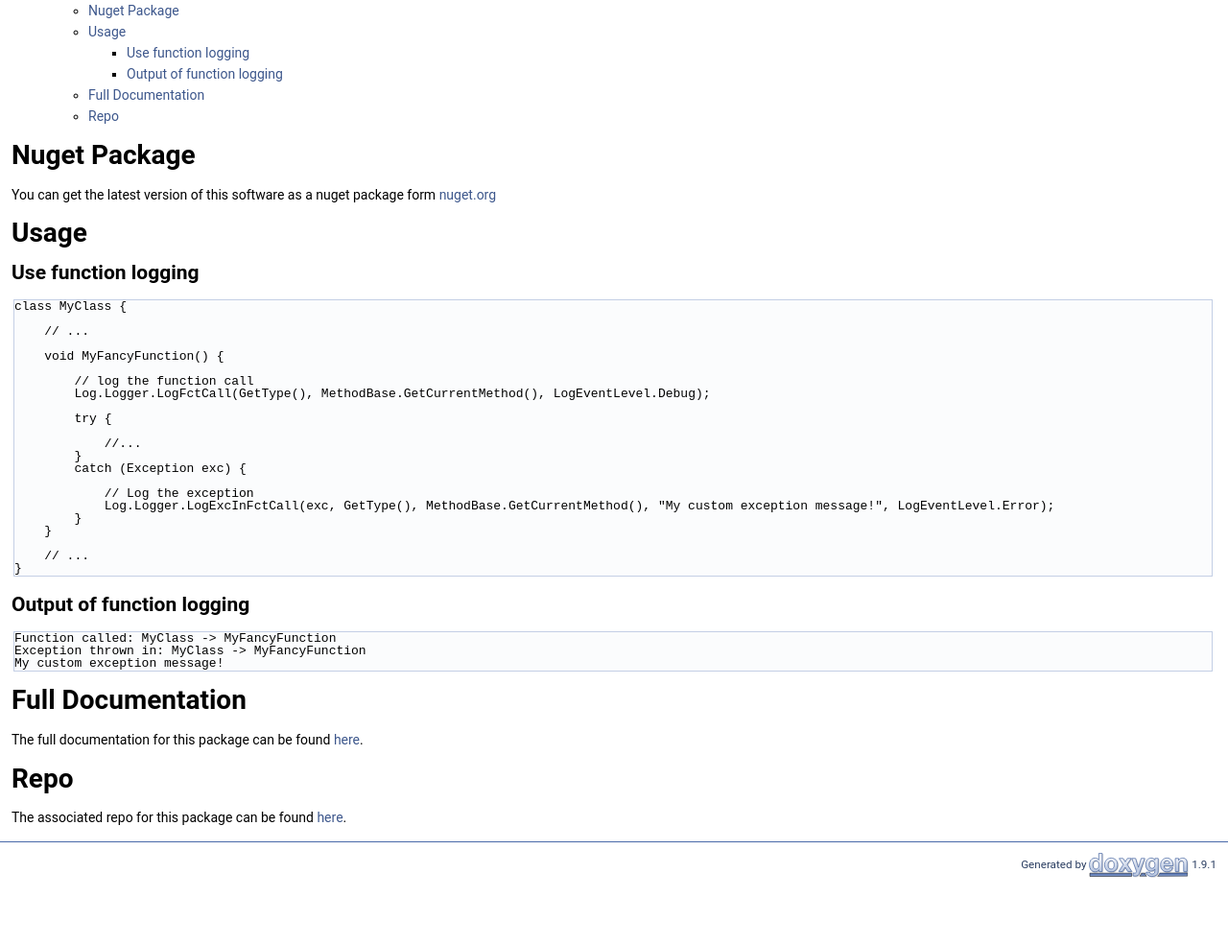
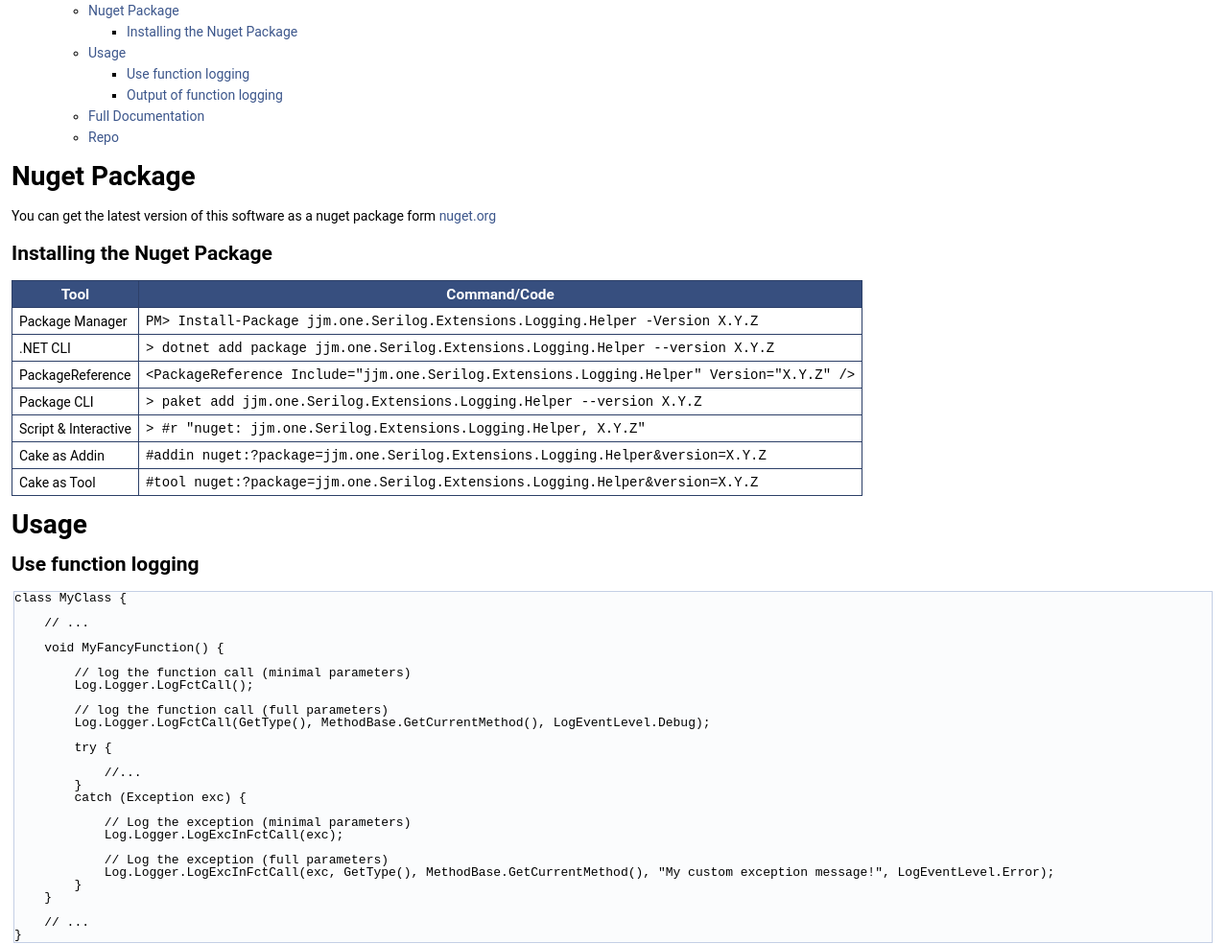
Before and after one commit to jjm-soft/jjm-soft.Serilog.Extensions.Logging.Helpers, a plain HTML site: page develop/doc/html/index.html in a window 1280 px wide. Shown: the part 1315-2299 px from the top of the page at 96% size. Before the commit the page ends 2232 px from the top, so only its background shows below. Drawn offline with Linux system fonts and the light colour scheme.

Commit message:
Deploying to gh-pages from @ jjm-one/jjm.one.Serilog.Extensions.Logging.Helpers@81082ff6700dd5d6cc941f45b7b582956ef38349 🚀

```diff
--- a/develop/doc/html/index.html
+++ b/develop/doc/html/index.html
@@ -86,7 +86,10 @@ Table of contents</h1>
 <li><a href="#jjmoneserilogextensionslogginghelpers">jjm.one.Serilog.Extensions.Logging.Helpers</a><ul>
 <li><a href="#status">Status</a></li>
 <li><a href="#table-of-contents">Table of contents</a></li>
-<li><a href="#nuget-package">Nuget Package</a></li>
+<li><a href="#nuget-package">Nuget Package</a><ul>
+<li><a href="#installing-the-nuget-package">Installing the Nuget Package</a></li>
+</ul>
+</li>
 <li><a href="#usage">Usage</a><ul>
 <li><a href="#use-function-logging">Use function logging</a></li>
 <li><a href="#output-of-function-logging">Output of function logging</a></li>
@@ -100,9 +103,29 @@ Table of contents</h1>
 <h1><a class="anchor" id="autotoc_md3"></a>
 Nuget Package</h1>
 <p>You can get the latest version of this software as a nuget package form <a href="https://www.nuget.org/packages/jjm.one.Serilog.Extensions.Logging.Helpers/">nuget.org</a></p>
-<h1><a class="anchor" id="autotoc_md4"></a>
+<h2><a class="anchor" id="autotoc_md4"></a>
+Installing the Nuget Package</h2>
+<table class="markdownTable">
+<tr class="markdownTableHead">
+<th class="markdownTableHeadNone">Tool   </th><th class="markdownTableHeadNone">Command/Code    </th></tr>
+<tr class="markdownTableRowOdd">
+<td class="markdownTableBodyNone">Package Manager   </td><td class="markdownTableBodyNone"><code>PM&gt; Install-Package jjm.one.Serilog.Extensions.Logging.Helper -Version X.Y.Z</code>    </td></tr>
+<tr class="markdownTableRowEven">
+<td class="markdownTableBodyNone">.NET CLI   </td><td class="markdownTableBodyNone"><code>&gt; dotnet add package jjm.one.Serilog.Extensions.Logging.Helper --version X.Y.Z</code>    </td></tr>
+<tr class="markdownTableRowOdd">
+<td class="markdownTableBodyNone">PackageReference   </td><td class="markdownTableBodyNone"><code>&lt;PackageReference Include="jjm.one.Serilog.Extensions.Logging.Helper" Version="X.Y.Z" /&gt;</code>    </td></tr>
+<tr class="markdownTableRowEven">
+<td class="markdownTableBodyNone">Package CLI   </td><td class="markdownTableBodyNone"><code>&gt; paket add jjm.one.Serilog.Extensions.Logging.Helper --version X.Y.Z</code>    </td></tr>
+<tr class="markdownTableRowOdd">
+<td class="markdownTableBodyNone">Script &amp; Interactive   </td><td class="markdownTableBodyNone"><code>&gt; #r "nuget: jjm.one.Serilog.Extensions.Logging.Helper, X.Y.Z"</code>    </td></tr>
+<tr class="markdownTableRowEven">
+<td class="markdownTableBodyNone">Cake as Addin   </td><td class="markdownTableBodyNone"><code>#addin nuget:?package=jjm.one.Serilog.Extensions.Logging.Helper&amp;version=X.Y.Z</code>    </td></tr>
+<tr class="markdownTableRowOdd">
+<td class="markdownTableBodyNone">Cake as Tool   </td><td class="markdownTableBodyNone"><code>#tool nuget:?package=jjm.one.Serilog.Extensions.Logging.Helper&amp;version=X.Y.Z</code>   </td></tr>
+</table>
+<h1><a class="anchor" id="autotoc_md5"></a>
 Usage</h1>
-<h2><a class="anchor" id="autotoc_md5"></a>
+<h2><a class="anchor" id="autotoc_md6"></a>
 Use function logging</h2>
 <div class="fragment"><div class="line">class MyClass {</div>
 <div class="line"> </div>
@@ -110,7 +133,10 @@ Use function logging</h2>
 <div class="line"> </div>
 <div class="line">    void MyFancyFunction() {</div>
 <div class="line"> </div>
-<div class="line">        // log the function call</div>
+<div class="line">        // log the function call (minimal parameters)</div>
+<div class="line">        Log.Logger.LogFctCall();</div>
+<div class="line"> </div>
+<div class="line">        // log the function call (full parameters)</div>
 <div class="line">        Log.Logger.LogFctCall(GetType(), MethodBase.GetCurrentMethod(), LogEventLevel.Debug);</div>
 <div class="line"> </div>
 <div class="line">        try {</div>
@@ -119,22 +145,25 @@ Use function logging</h2>
 <div class="line">        }</div>
 <div class="line">        catch (Exception exc) {</div>
 <div class="line"> </div>
-<div class="line">            // Log the exception</div>
+<div class="line">            // Log the exception (minimal parameters)      </div>
+<div class="line">            Log.Logger.LogExcInFctCall(exc);      </div>
+<div class="line"> </div>
+<div class="line">            // Log the exception (full parameters)</div>
 <div class="line">            Log.Logger.LogExcInFctCall(exc, GetType(), MethodBase.GetCurrentMethod(), &quot;My custom exception message!&quot;, LogEventLevel.Error);</div>
 <div class="line">        }</div>
 <div class="line">    }</div>
 <div class="line"> </div>
 <div class="line">    // ...</div>
 <div class="line">}</div>
-</div><!-- fragment --><h2><a class="anchor" id="autotoc_md6"></a>
+</div><!-- fragment --><h2><a class="anchor" id="autotoc_md7"></a>
 Output of function logging</h2>
 <div class="fragment"><div class="line">Function called: MyClass -&gt; MyFancyFunction</div>
 <div class="line">Exception thrown in: MyClass -&gt; MyFancyFunction</div>
 <div class="line">My custom exception message!</div>
-</div><!-- fragment --><h1><a class="anchor" id="autotoc_md7"></a>
+</div><!-- fragment --><h1><a class="anchor" id="autotoc_md8"></a>
 Full Documentation</h1>
 <p>The full documentation for this package can be found <a href="https://jjm-one.github.io/jjm.one.Serilog.Extensions.Logging.Helpers/main/doc/html/index.html">here</a>.</p>
-<h1><a class="anchor" id="autotoc_md8"></a>
+<h1><a class="anchor" id="autotoc_md9"></a>
 Repo</h1>
 <p>The associated repo for this package can be found <a href="https://github.com/jjm-one/jjm.one.Serilog.Extensions.Logging.Helpers">here</a>. </p>
 </div></div><!-- PageDoc -->
```
